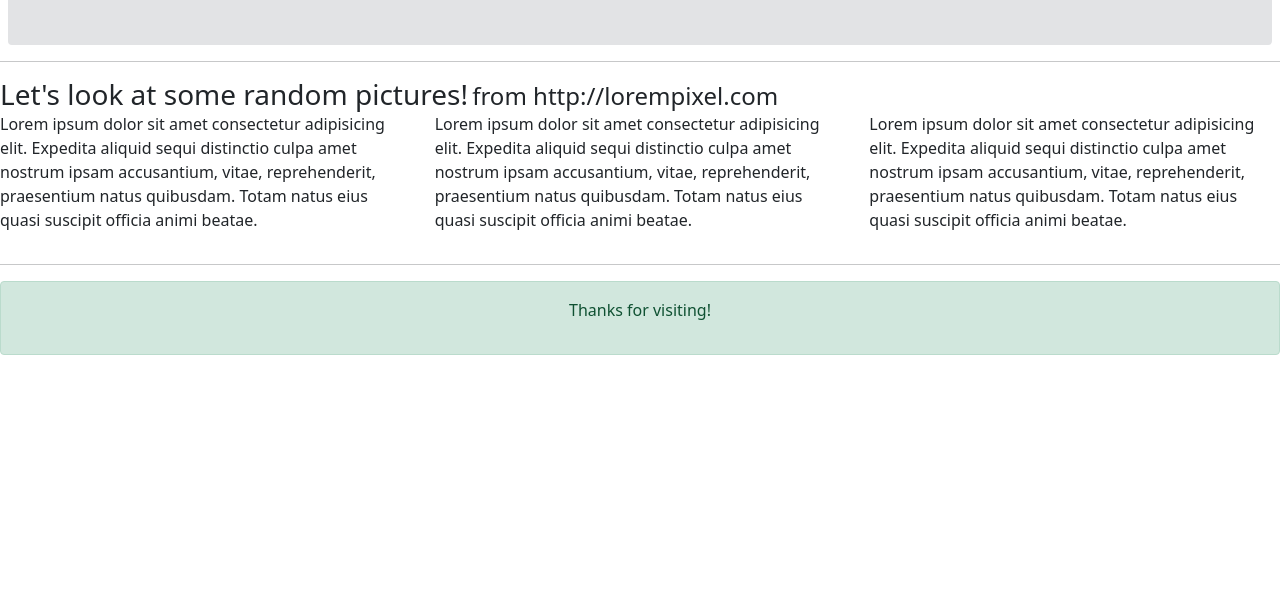
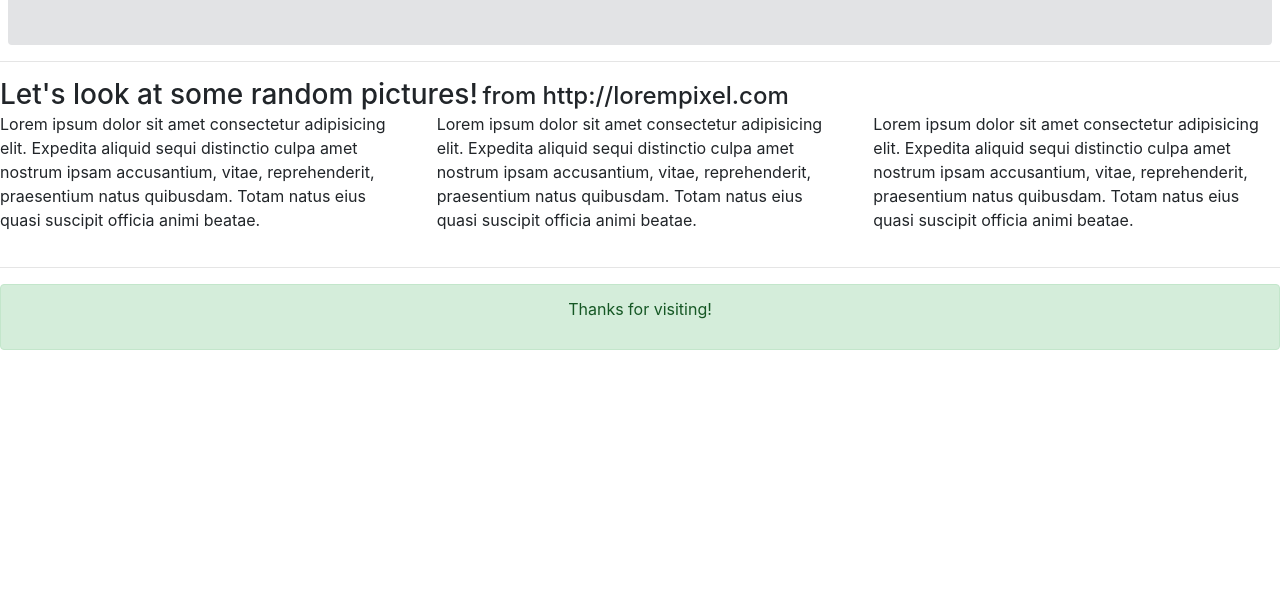
Before and after one commit to jinniaflyer450/Jins-Unit-13.2-Exercises, a plain HTML site: page index.html in a window 1280 px wide. Shown: the part 199-800 px from the top of the page. Drawn offline with nearby package versions, Linux system fonts and the light colour scheme.

Commit message:
changed to bootstrap 4

```diff
--- a/index.html
+++ b/index.html
@@ -5,7 +5,7 @@
     <meta http-equiv="X-UA-Compatible" content="IE=edge">
     <meta name="viewport" content="width=device-width, initial-scale=1.0">
     <title>Sample Page</title>
-    <link href="https://cdn.jsdelivr.net/npm/bootstrap@5.0.0-beta3/dist/css/bootstrap.min.css" rel="stylesheet" integrity="sha384-eOJMYsd53ii+scO/bJGFsiCZc+5NDVN2yr8+0RDqr0Ql0h+rP48ckxlpbzKgwra6" crossorigin="anonymous">
+    <link rel="stylesheet" href="https://maxcdn.bootstrapcdn.com/bootstrap/4.0.0/css/bootstrap.min.css" integrity="sha384-Gn5384xqQ1aoWXA+058RXPxPg6fy4IWvTNh0E263XmFcJlSAwiGgFAW/dAiS6JXm" crossorigin="anonymous">
     <script src="https://kit.fontawesome.com/6c283353d3.js" crossorigin="anonymous"></script>
 </head>
 <body>
```
Also changed, not shown: index2.html (+1 -1 lines).
